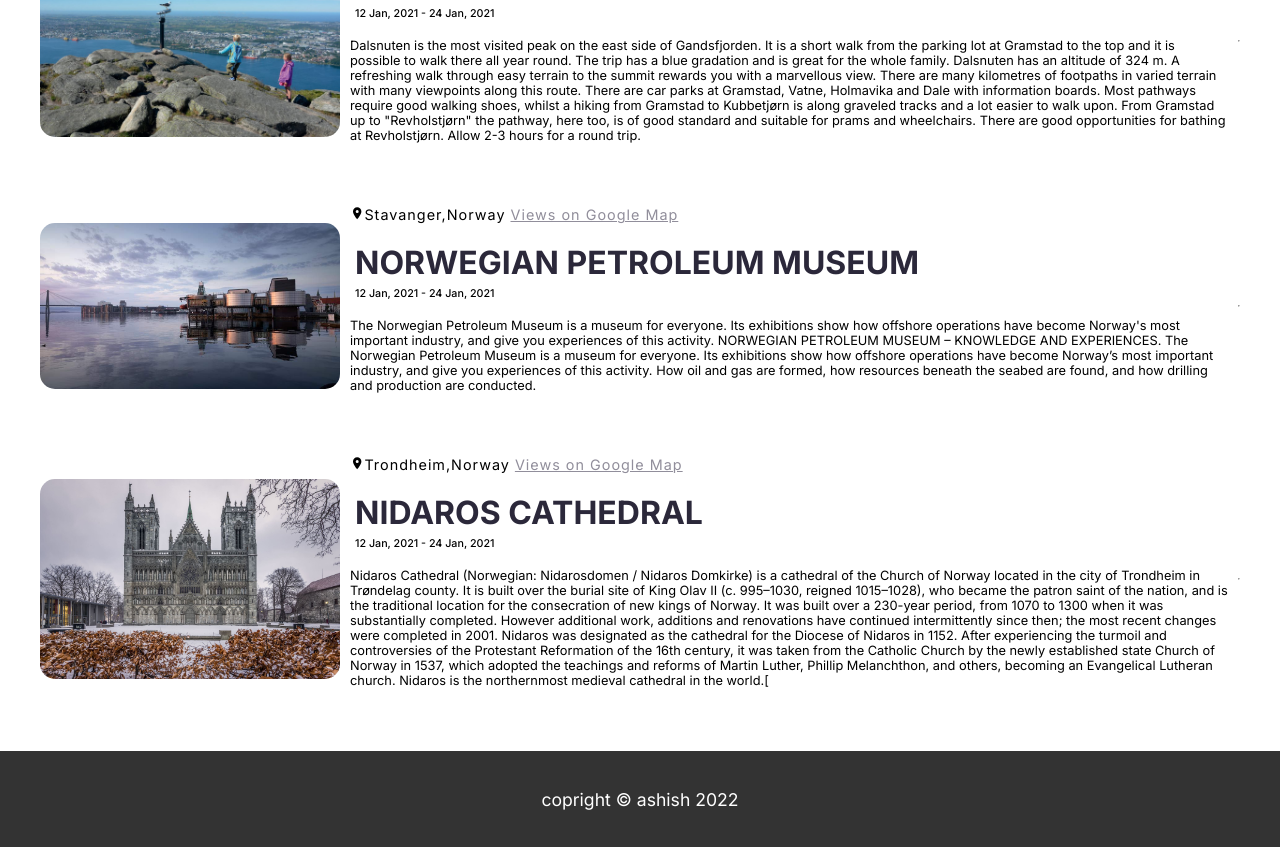
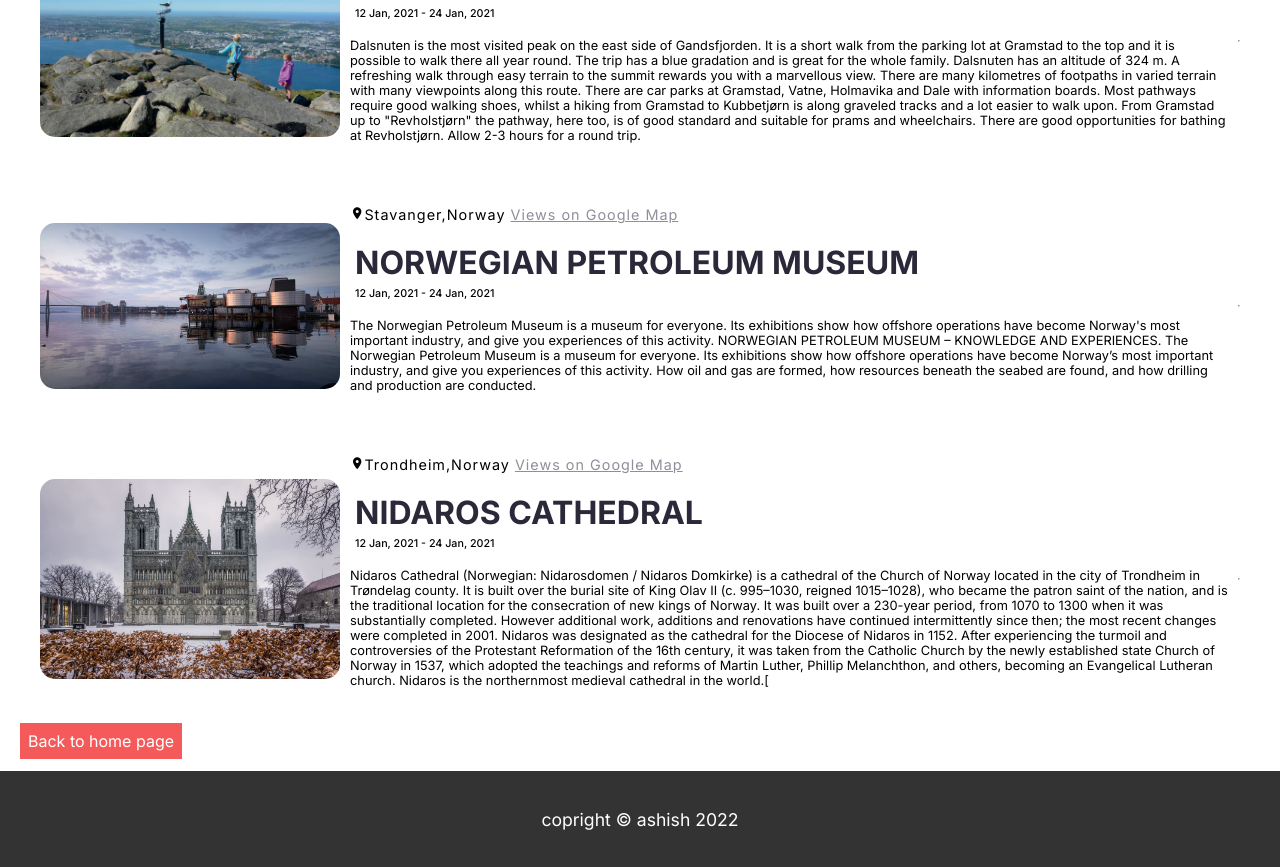
Before and after one commit to ashishdevkota/travel-diary, a React (Create React App) app: page /allpost in a window 1280 px wide. Shown: the part 698-1565 px from the top of the page. Built offline with nearby package versions, Linux system fonts and the light colour scheme.

Commit message:
home icon added

```diff
--- a/src/components/AllPost.js
+++ b/src/components/AllPost.js
@@ -1,9 +1,18 @@
 import Card from "./Card";
 import "../card.css";
+import { Link } from "react-router-dom";
+
 const AllPost = ({ data }) => {
   const cards = data.map((item) => <Card key={item.id} {...item} />);
 
-  return <section className="card-container">{cards}</section>;
+  return (
+    <>
+      <section className="card-container">{cards}</section>
+      <Link className="home" to="/">
+        Back to home page
+      </Link>
+    </>
+  );
 };
 
 export default AllPost;
--- a/src/components/Home.js
+++ b/src/components/Home.js
@@ -8,8 +8,9 @@
   return (
     <div>
       <section className="card-container">{homepagePost}</section>
-
-      <Link to="allpost">view all places</Link>
+      <Link className="home" to="allpost">
+        view all places
+      </Link>
     </div>
   );
 }
--- a/src/index.css
+++ b/src/index.css
@@ -46,3 +46,11 @@
   color: #fff;
   font-size: 1.1rem;
 }
+
+.home {
+  background: #f55a5a;
+  padding: 0.5em;
+  margin-left: 20px;
+  color: #fff;
+  text-decoration: none;
+}
```
